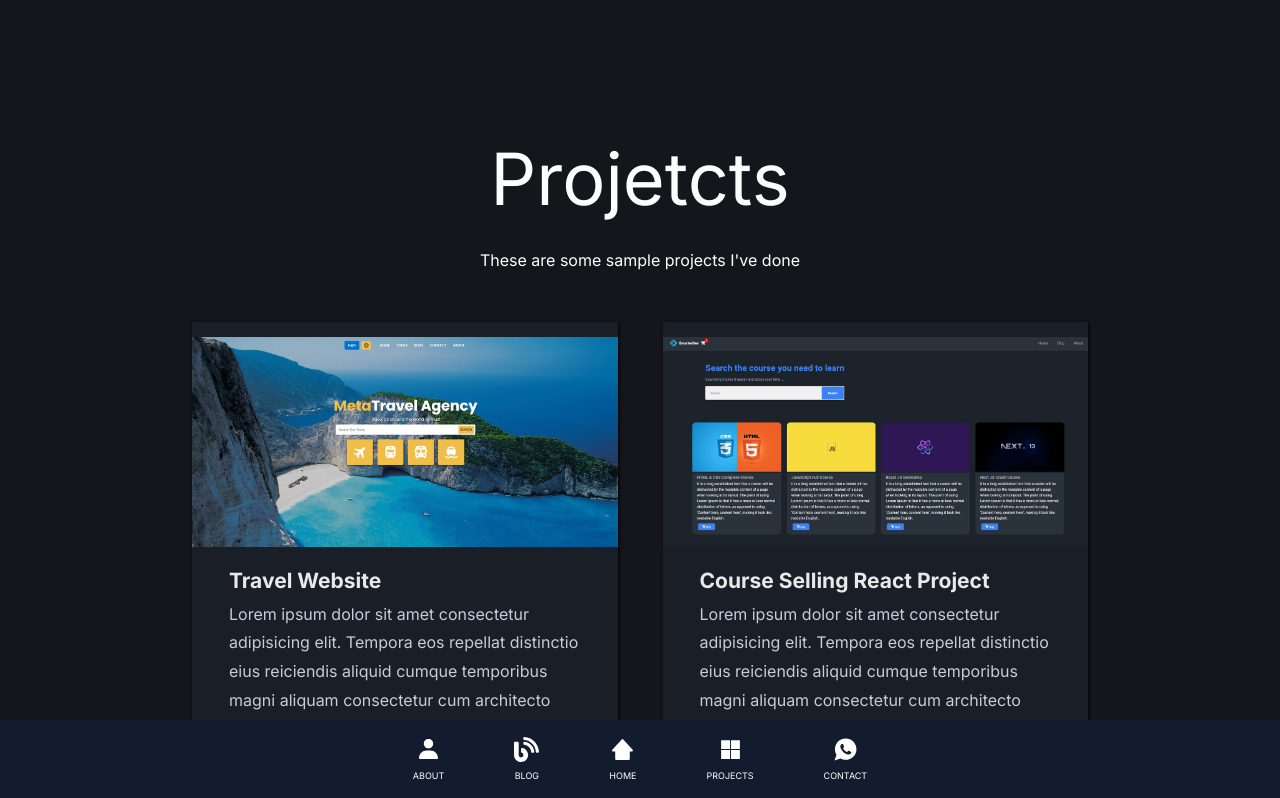
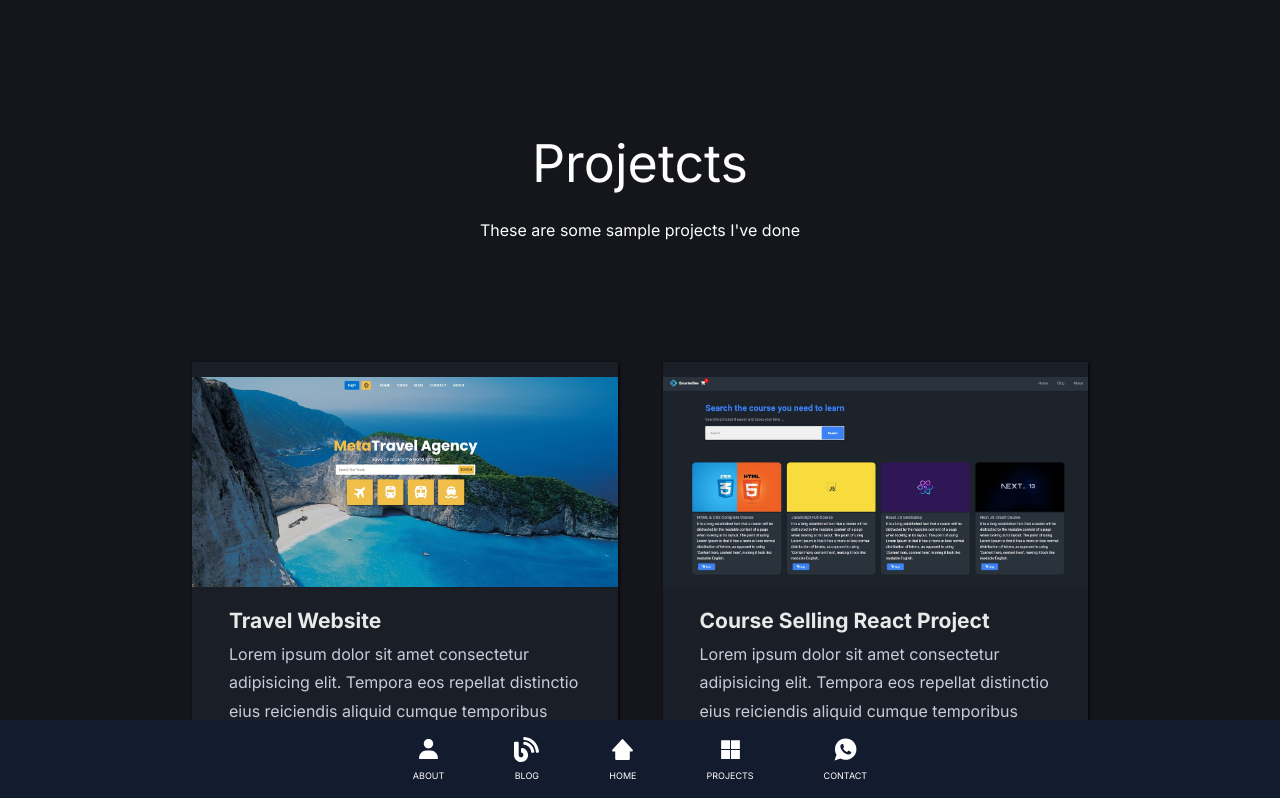
Before and after one commit to behnamhamidi1991/portfolio2, a Next.js app: page /projects in a window 1280 px wide. Shown: the top 798 px of the page. Built offline with nearby package versions, Linux system fonts and the light colour scheme.

Commit message:
Start single pages

```diff
--- a/app/projects/projects.module.css
+++ b/app/projects/projects.module.css
@@ -4,11 +4,12 @@
 }
 
 .header {
-  margin: 50px 0;
+  margin-top: 50px;
+  margin-bottom: 120px;
 }
 
 .pageContainer h1 {
-  font-size: 72px;
+  font-size: 52px;
   margin: 15px 0;
   text-align: center;
 }
```
